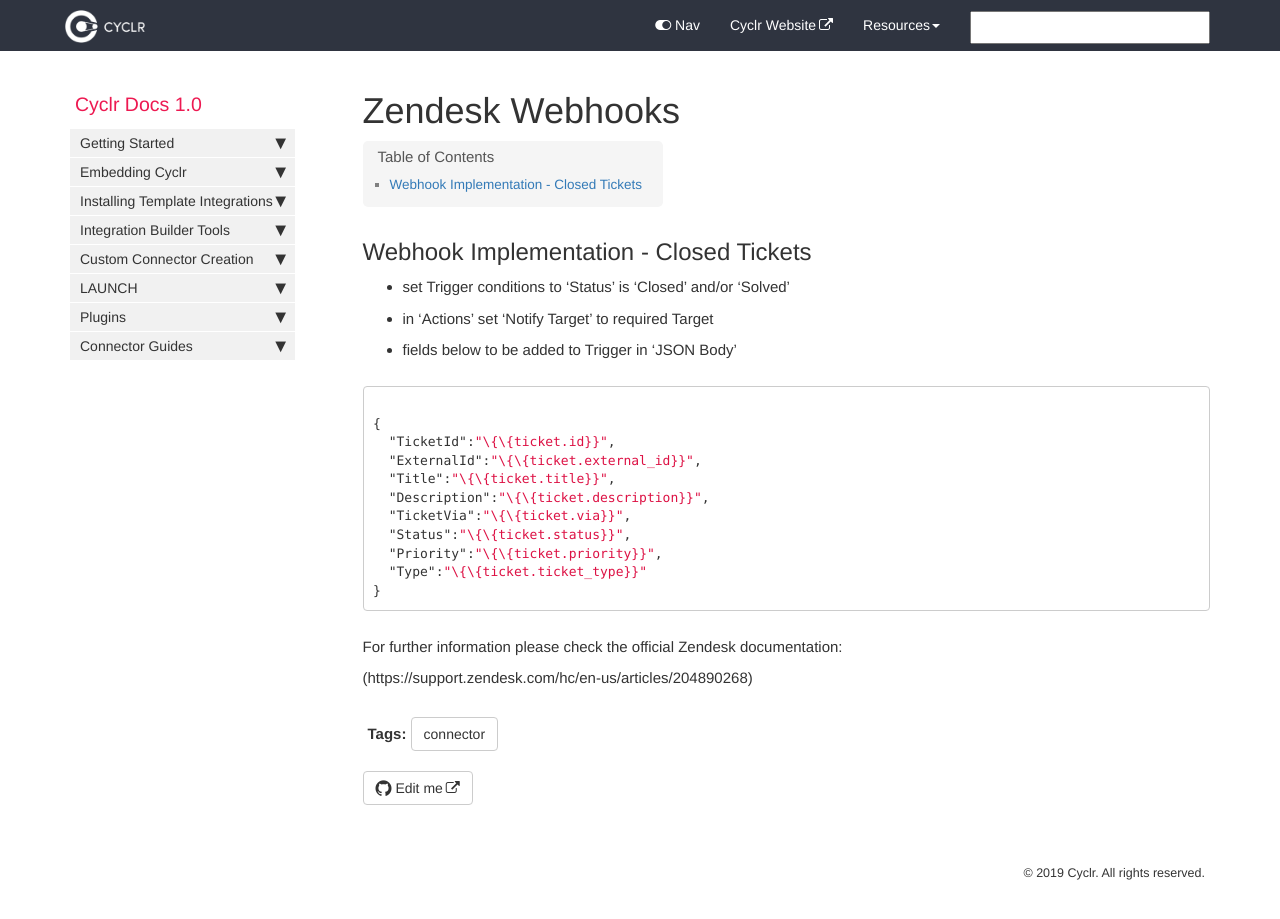
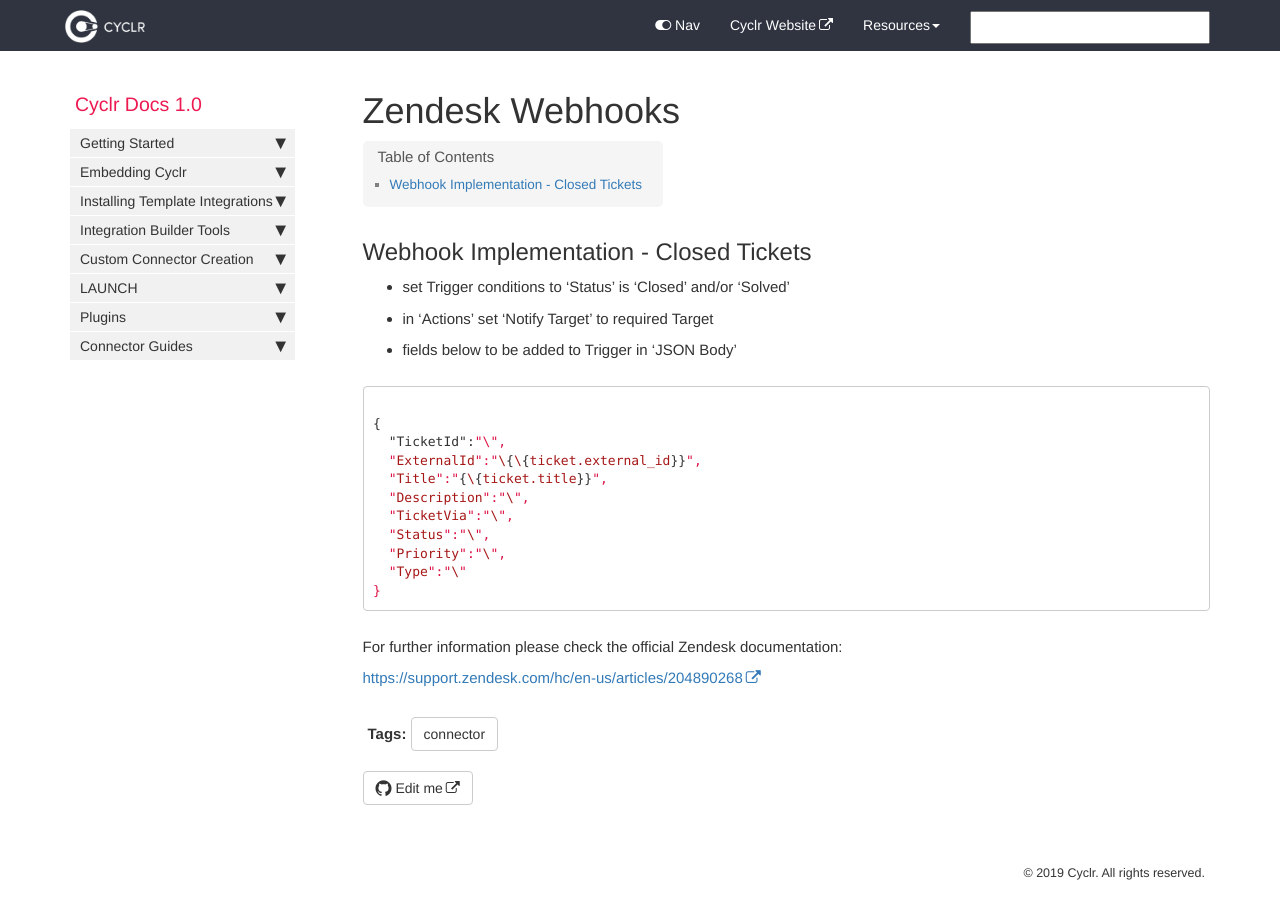
Before and after one commit to sneakysneak/docs, a Jekyll site: the page built from pages/connector-authentication/zendesk.md, in a window 1280 px wide and 942 px high. Shown: the top 919 px of the window. Built offline with Jekyll 4.4.1, drawn with Linux system fonts in a browser that asks for light colours; nearby versions of some CDN libraries; comment, search, counter and statistics services are not loaded.

Commit message:
Trying to escape curly braces.

````diff
--- a/pages/connector-authentication/zendesk.md
+++ b/pages/connector-authentication/zendesk.md
@@ -15,18 +15,18 @@ Webhook Implementation - Closed Tickets
 ```json
 
 {
-  "TicketId":"\{\{ticket.id}}",
+  "TicketId":"\{{ticket.id}}",
   "ExternalId":"\{\{ticket.external_id}}",
-  "Title":"\{\{ticket.title}}",
-  "Description":"\{\{ticket.description}}",
-  "TicketVia":"\{\{ticket.via}}",
-  "Status":"\{\{ticket.status}}",
-  "Priority":"\{\{ticket.priority}}",
-  "Type":"\{\{ticket.ticket_type}}"
+  "Title":"{\{ticket.title}}",
+  "Description":"\{{ticket.description\}}",
+  "TicketVia":"\{{ticket.via}}",
+  "Status":"\{{ticket.status}}",
+  "Priority":"\{{ticket.priority}}",
+  "Type":"\{{ticket.ticket_type}}"
 }
 ```
 
 
 For further information please check the official Zendesk documentation:
 
-(https://support.zendesk.com/hc/en-us/articles/204890268)
+<https://support.zendesk.com/hc/en-us/articles/204890268>
````
